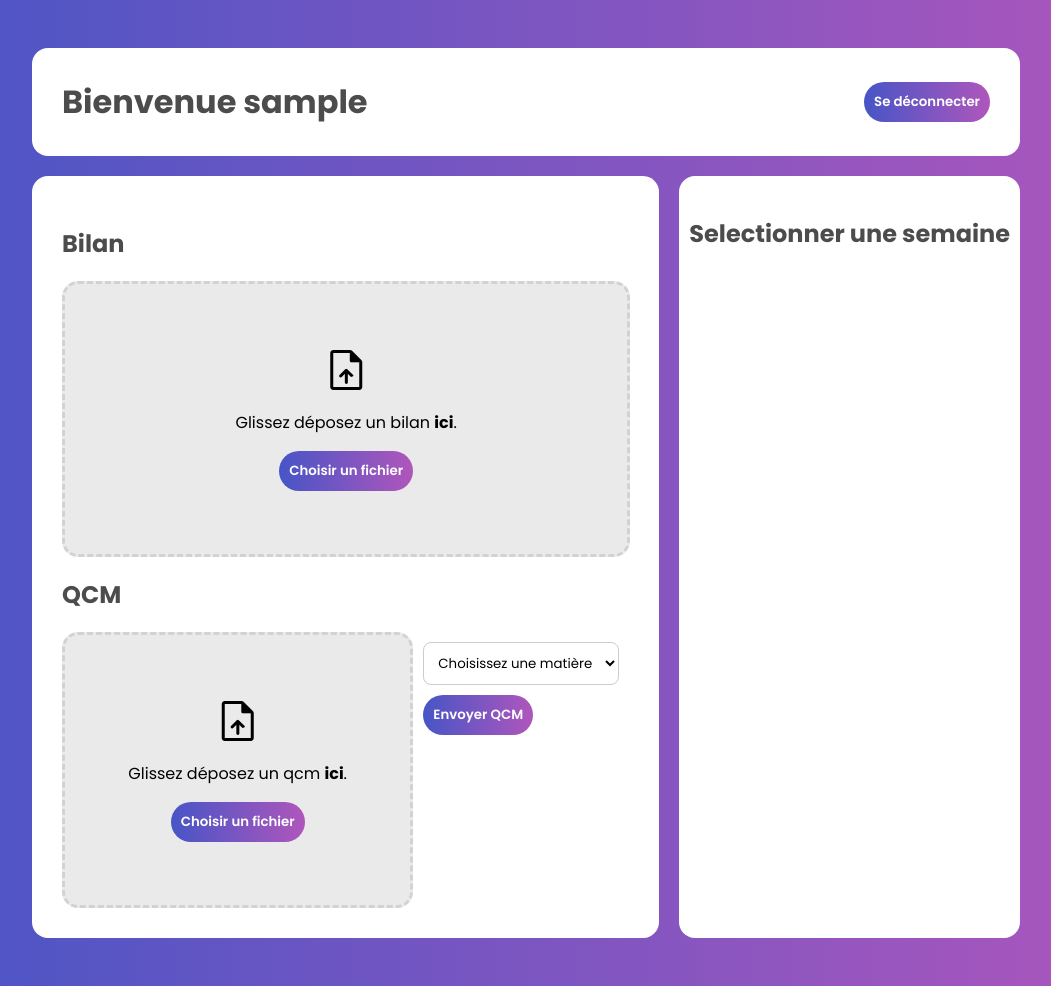
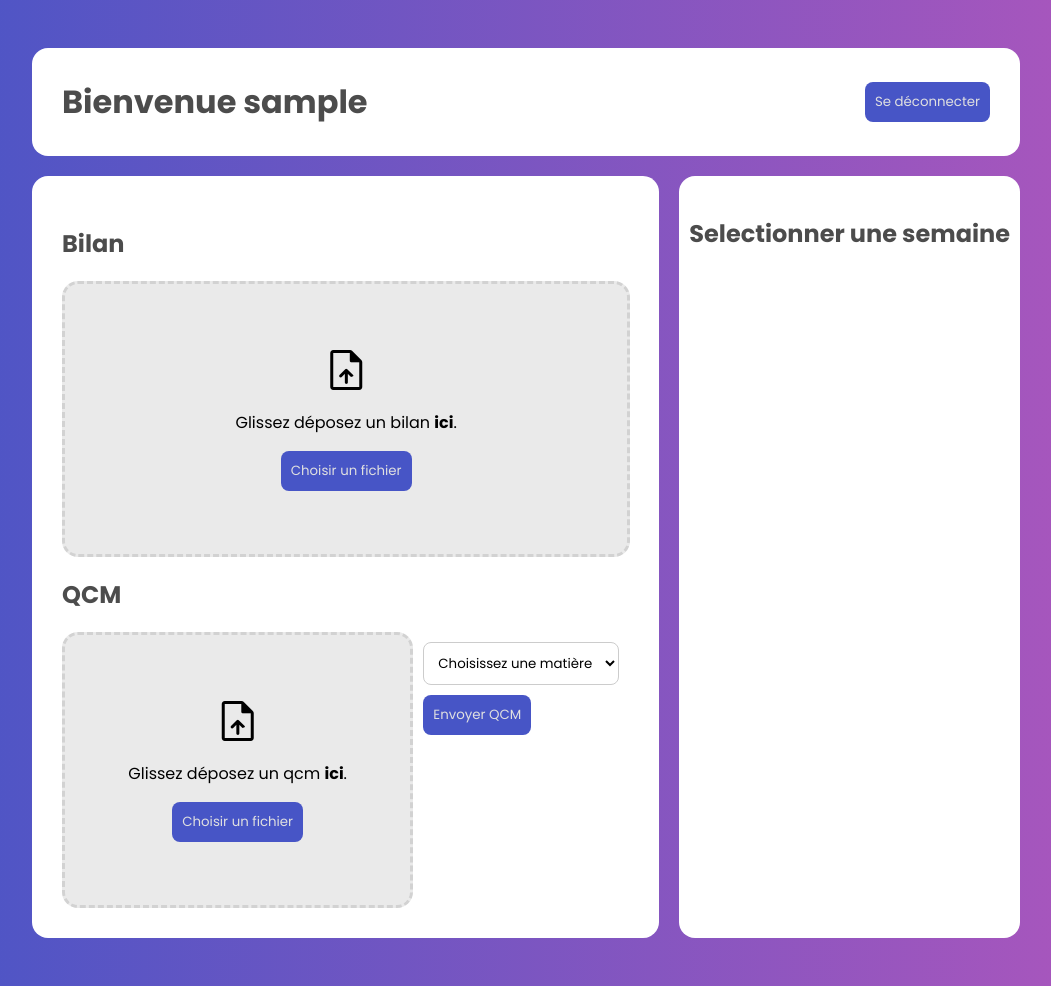
Before and after one commit to amin-elmellouki/SAE_Consolidation, a Django app: page / in a window 1280 px wide. Shown: the whole page, without its empty margins (114-1165 px from the left). Run offline with Django 5.2, Linux system fonts and the light colour scheme; the visitor is signed in with stand-in values (Sample User, id 1); data that the repository does not hold is empty.

Commit message:
fix de l'affichage des boutons pour les pages home, bilan

```diff
--- a/static/style.css
+++ b/static/style.css
@@ -126,14 +126,13 @@ button {
 }
 
 button, a {
-  background: linear-gradient(90deg, #4755c6 0%, #af56bc 100%);
-  color: white;
+  background-color: rgba(71,85,198,1);
+  color: #e0e0e0;
   border: none;
-  border-radius: 20px;
+  border-radius: 8px;
   padding: 10px;
   text-decoration: none;
   transition: background-color 0.3s ease, transform 0.2s;
-  font-weight: 600;
 }
 
 button:hover {
```
